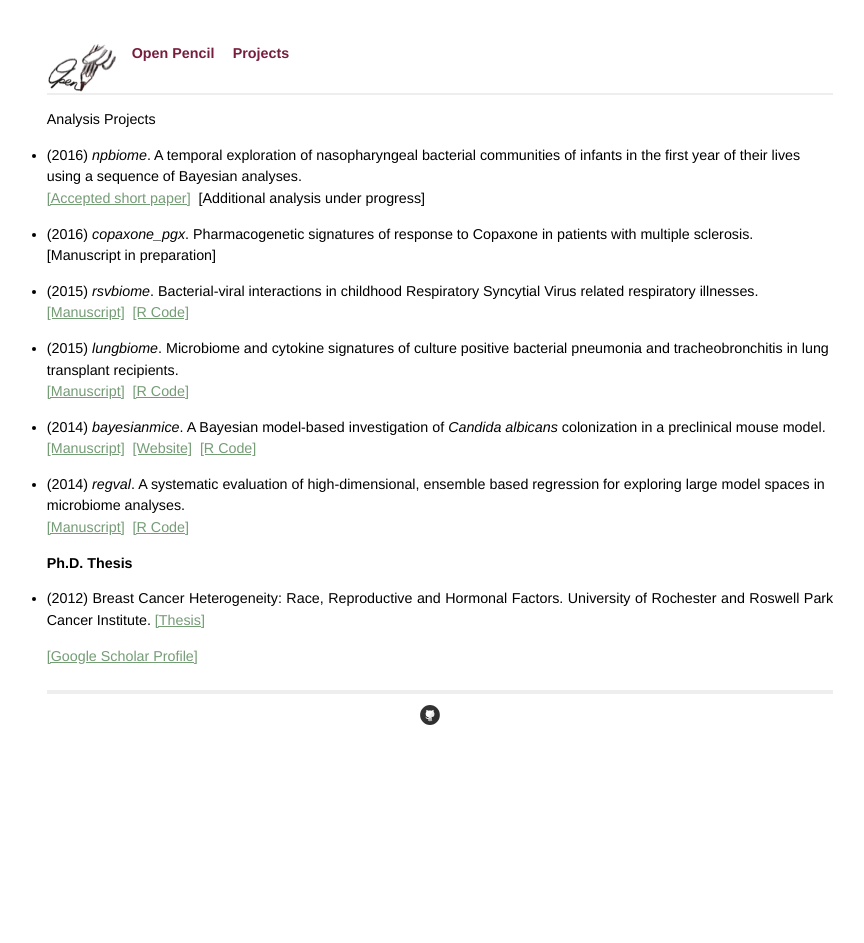
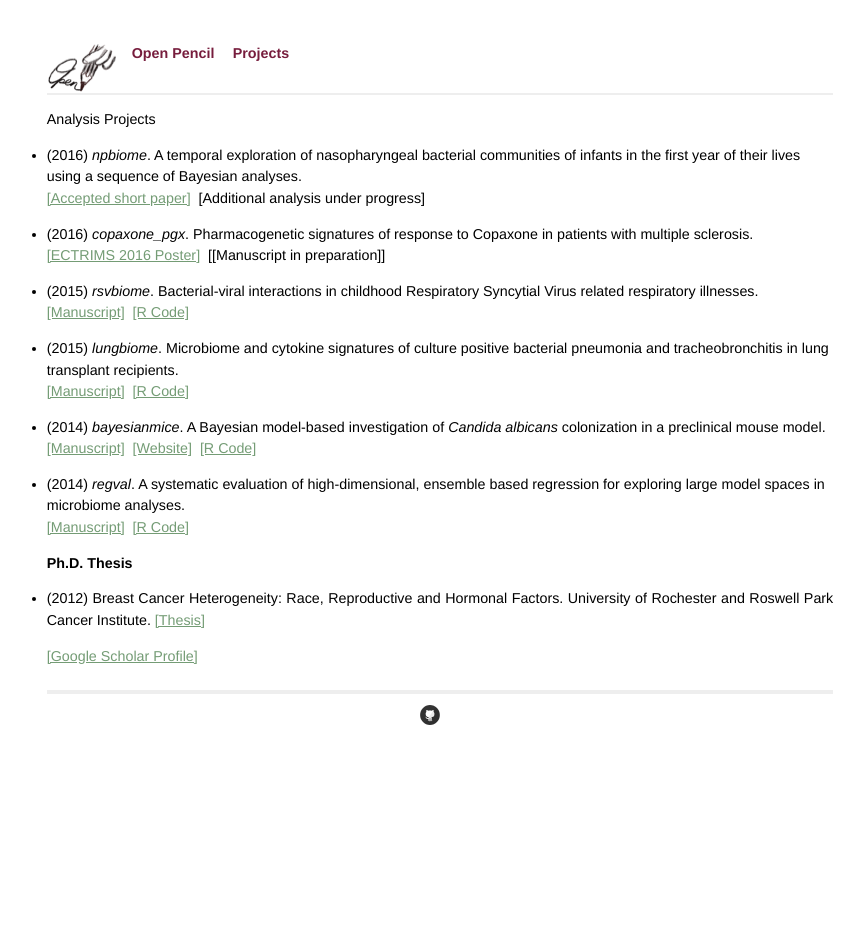
Before and after one commit to openpencil/openpencil.github.io, a Jekyll site: the page built from projects.md, in a window 1280 px wide. Shown: the whole page, without its empty margins (200-1064 px from the left). Built offline with Jekyll 4.4.1, drawn with Linux system fonts in a browser that asks for light colours; comment, search, counter and statistics services are not loaded.

Commit message:
updating ECTRIMS 2016 link

```diff
--- a/projects.md
+++ b/projects.md
@@ -10,7 +10,7 @@ Analysis Projects
 [\[Accepted short paper\]](https://sites.google.com/site/compbioworkshopicml2016/accepted-papers)<span style="color:#ffffff;">..</span>\[Additional analysis under progress\]
 
 *  (2016) _copaxone_pgx_. Pharmacogenetic signatures of response to Copaxone in patients with multiple sclerosis. <br/>
-\[Manuscript in preparation\]
+[\[ECTRIMS 2016 Poster\]](http://onlinelibrary.ectrims-congress.eu/ectrims/2016/32nd/145517/colin.ross.association.of.a.multi-snp.signature.with.response.to.copaxone.html)<span style="color:#ffffff;">..</span>[\[Manuscript in preparation\]]
 
 *  (2015) _rsvbiome_. Bacterial-viral interactions in childhood Respiratory Syncytial Virus related respiratory illnesses.<br/>
 [\[Manuscript\]](http://dx.doi.org/10.1038/srep26311)<span style="color:#ffffff;">..</span>[\[R Code\]](https://github.com/openpencil/rsvbiome)
```
